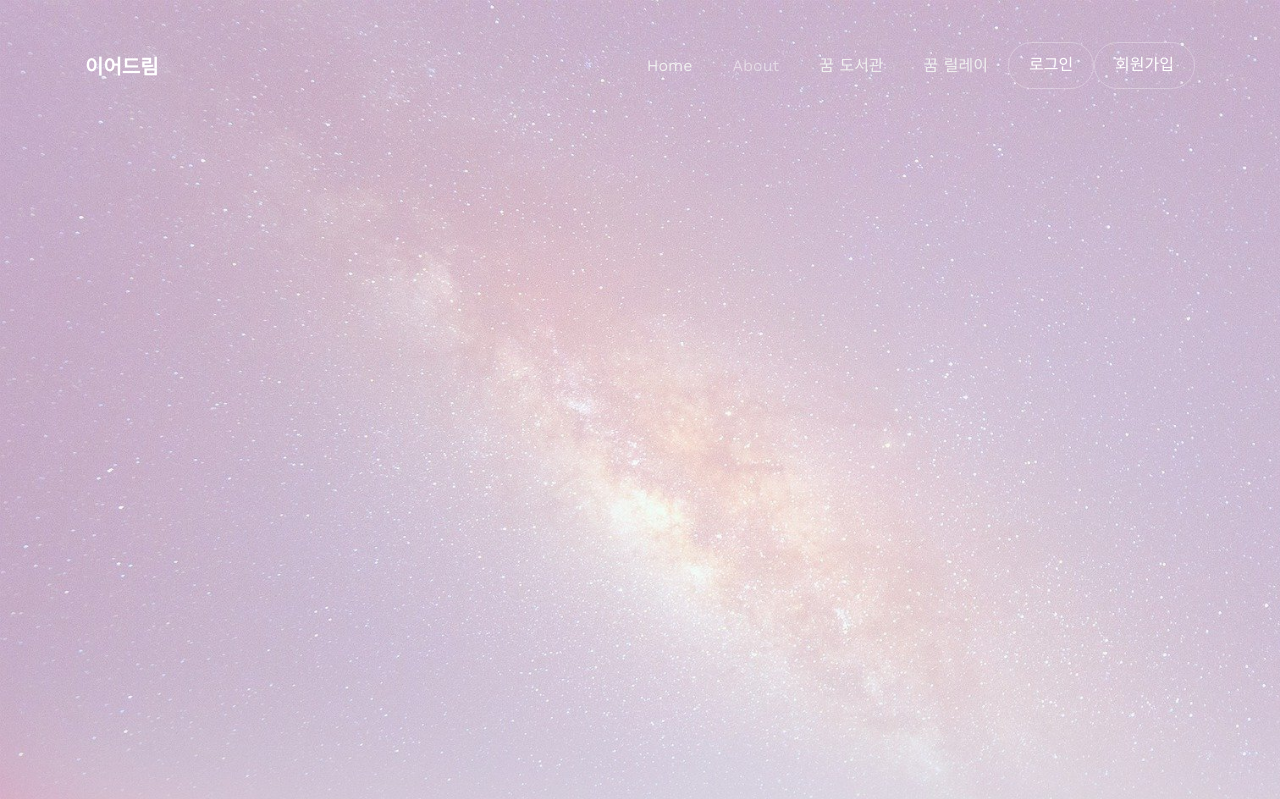
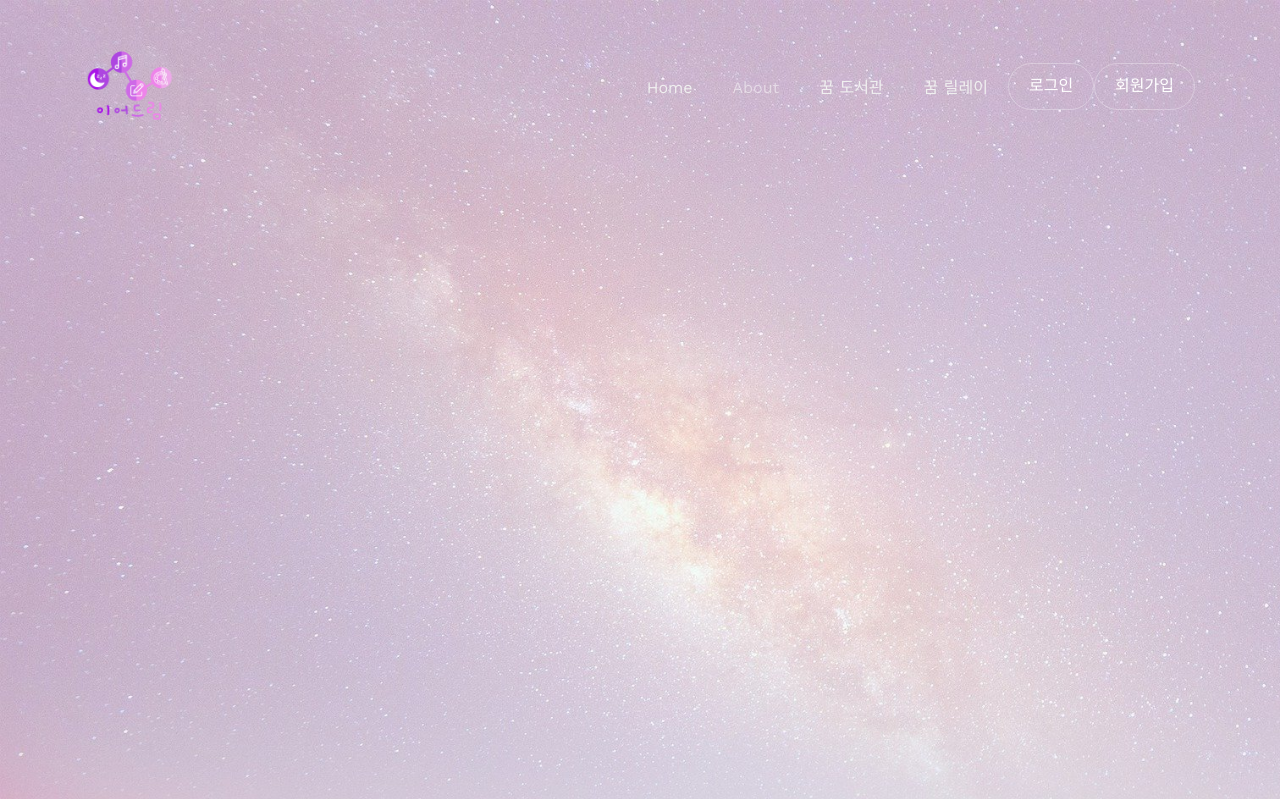
Before and after one commit to shinyejin0212/ieodream_ideathon, a Django app: page /library/ in a window 1280 px wide. Shown: the top 799 px of the page. Run offline with Django 3.2, Linux system fonts and the light colour scheme; some libraries are stand-ins or nearby versions; some web fonts are replaced.

Commit message:
로고, 파비콘 추가

```diff
--- a/dreamproject/templates/base.html
+++ b/dreamproject/templates/base.html
@@ -5,7 +5,7 @@
     <title>이어드림</title>
     <meta charset="utf-8">
     <meta name="viewport" content="width=device-width, initial-scale=1, shrink-to-fit=no">
-
+    <link rel="shortcut icon" href="{% static 'images/이어드림파비콘.ico' %}">
     <link href="https://fonts.googleapis.com/css?family=Work+Sans:100,200,300,400,700,800" rel="stylesheet">
 
     <link rel="stylesheet" href="{% static 'css/open-iconic-bootstrap.min.css' %}">
--- a/dreamproject/templates/shared/_navbar.html
+++ b/dreamproject/templates/shared/_navbar.html
@@ -1,6 +1,7 @@
+{% load static %}
 <nav class="navbar navbar-expand-lg navbar-dark ftco_navbar bg-dark ftco-navbar-light" id="ftco-navbar">
     <div class="container">
-      <a class="navbar-brand" href="{% url 'index' %}">이어드림</a>
+      <a class="navbar-brand" href="{% url 'index' %}"><img class='#' src="{% static 'images/이어드림.png' %}" width="90px" alt=""></a>
       <button class="navbar-toggler" type="button" data-toggle="collapse" data-target="#ftco-nav" aria-controls="ftco-nav" aria-expanded="false" aria-label="Toggle navigation">
         <span class="oi oi-menu"></span> Menu
       </button>
--- a/mainapp/templates/mainapp/library.html
+++ b/mainapp/templates/mainapp/library.html
@@ -80,7 +80,7 @@
             </a>
             <div class="text p-4">
               <div class="meta mb-3">
-                <div><a href="#">2021년 6월 18일</a></div>
+                <div><a href="#">2021년 6월 18일</a></div><br>
                 <div><a href="#">이여원, 정민경 공동 작곡</a></div>
                 <div><a href="#" class="meta-chat"><span class="icon-chat"></span> 19</a></div>
               </div>
```
Also changed, not shown: dreamproject/static/images/이어드림.png (added), dreamproject/static/images/이어드림파비콘.ico (added), static/images/이어드림.png (added), static/images/이어드림파비콘.ico (added).
